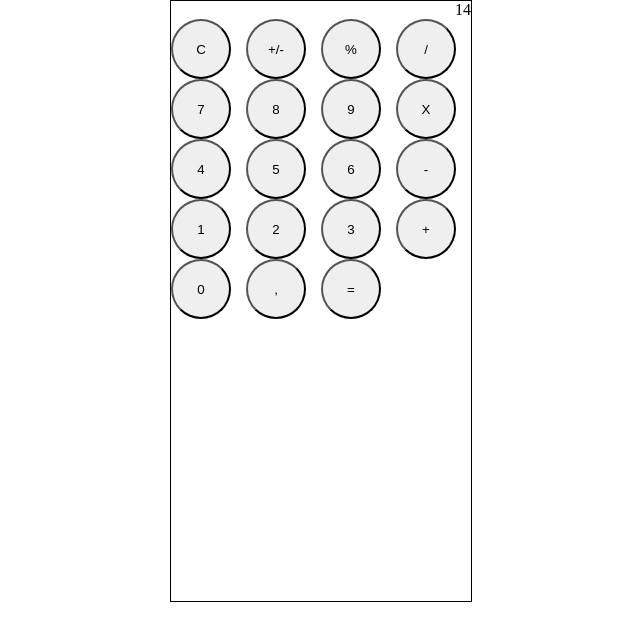
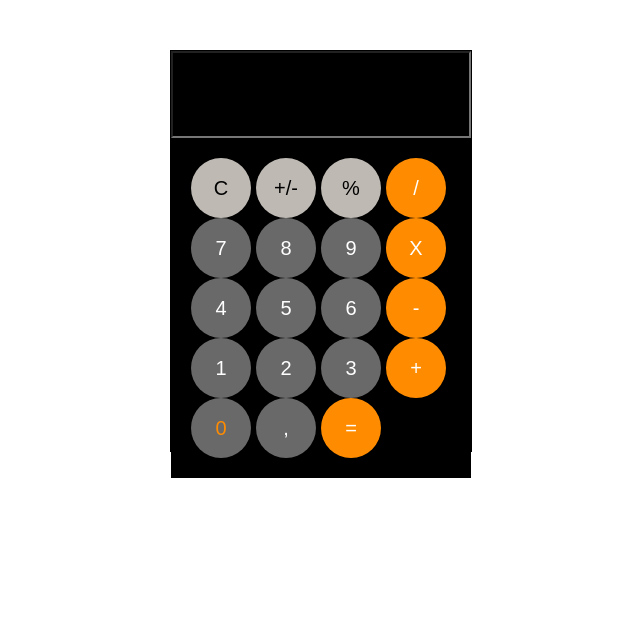
Before and after one commit to MaksymKolesnyy/Calculator, a plain HTML site: page index.html in a window 1280 px wide. Shown: the whole page, without its empty margins (319-959 px from the left). Drawn offline with Linux system fonts and the light colour scheme.

Commit message:
CSS should be fixed

```diff
--- a/index.html
+++ b/index.html
@@ -10,27 +10,27 @@
 
 <body>
     <div class="calculator-body">
-        <div id="screen">14</div>
+        <input id="screen"></input>
         <div class="buttons-box">
-            <button id="C">C</button>
-            <button id="+/-">+/-</button>
-            <button id="%">%</button>
-            <button id="/">/</button>
-            <button id="7">7</button>
-            <button id="8">8</button>
-            <button id="9">9</button>
-            <button id="X">X</button>
-            <button id="4">4</button>
-            <button id="5">5</button>
-            <button id="6">6</button>
-            <button id="-">-</button>
-            <button id="1">1</button>
-            <button id="2">2</button>
-            <button id="3">3</button>
-            <button id="+">+</button>
-            <button id="0">0</button>
-            <button id=",">,</button>
-            <button id="=">=</button>
+            <button id="cancel" class="gray" onclick="clearInput()">C</button>
+            <button id="change" class="gray">+/-</button>
+            <button id="percentage" class="gray">%</button>
+            <button id="divide" class="orange" onclick="insertValue('/')">/</button>
+            <button id="seven" onclick="insertValue('7')">7</button>
+            <button id="eight" onclick="insertValue('8')">8</button>
+            <button id="nine" onclick="insertValue('9')">9</button>
+            <button id="X" class="orange" onclick="insertValue('*')">X</button>
+            <button id="four" onclick="insertValue('4')">4</button>
+            <button id="five" onclick="insertValue('5')">5</button>
+            <button id="six" onclick="insertValue('6')">6</button>
+            <button id="minus" class="orange" onclick="insertValue('-')">-</button>
+            <button id="one" onclick="insertValue('1')">1</button>
+            <button id="two" onclick="insertValue('2')">2</button>
+            <button id="three" onclick="insertValue('3')">3</button>
+            <button id="plus" class="orange" onclick="insertValue('+')">+</button>
+            <button id="zero" onclick="insertValue('0')">0</button>
+            <button id="comma" onclick="insertValue('.')">,</button>
+            <button id="equal" class="orange" onclick="calculateResult()">=</button>
         </div>
     </div>
 
--- a/script.js
+++ b/script.js
@@ -0,0 +1,22 @@
+
+// Funzione per inserire il valore nel campo di input
+function insertValue(value) {
+    const inputField = document.getElementById('screen');
+    inputField.value += value;
+}
+
+// Funzione per cancellare il contenuto del campo di input
+function clearInput() {
+    const inputField = document.getElementById('screen');
+    inputField.value = '';
+}
+
+// Funzione per calcolare il risultato e aggiornare l'input
+function calculateResult() {
+    const inputField = document.getElementById('screen');
+    try {
+        inputField.value = eval(inputField.value.replace(/,/g, '.')).toString().replace(/\./g, ',');
+    } catch (error) {
+        inputField.value = 'Error';
+    }
+}
--- a/style.css
+++ b/style.css
@@ -1,6 +1,8 @@
 * {
     padding: 0;
     margin: 0;
+    color: white;
+    font-size: 20px;
 }
 
 body {
@@ -14,12 +16,18 @@ body {
 .calculator-body {
     border: 1px solid black;
     width: 300px;
-    height: 600px;
+    height: 400px;
+    margin-top: 50px;
 
 }
 
+
+
 #screen {
+    background-color: black;
+    width: 296px;
     text-align: end;
+    padding-top: 60px;
 }
 
 
@@ -28,10 +36,38 @@ body {
     display: grid;
     grid-template-columns: repeat(4, 1fr);
     grid-template-rows: repeat(5, 1fr);
+    background-color: black;
+    padding: 20px;
 }
 
 button {
     border-radius: 60%;
     height: 60px;
     width: 60px;
+    box-shadow: none;
+    border: none;
 }
+
+/* TO FIX */
+#zero {
+    color: #ff8c00;
+}
+
+/* COLORS */
+.gray {
+    background-color: #beb9b3;
+    font-size: 20px;
+    color: black;
+}
+
+.orange {
+    background-color: #ff8c00;
+    font-size: 20px;
+    color: white;
+}
+
+button {
+    background-color: #696969;
+    font-size: 20px;
+    color: white;
+}
```
